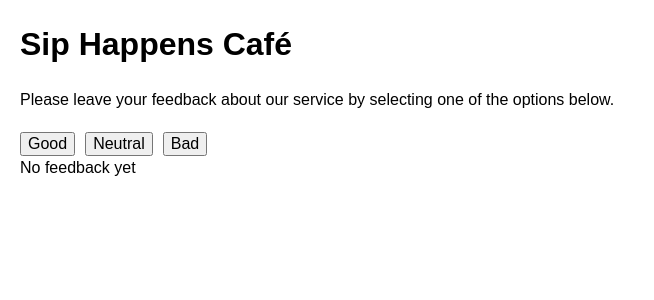
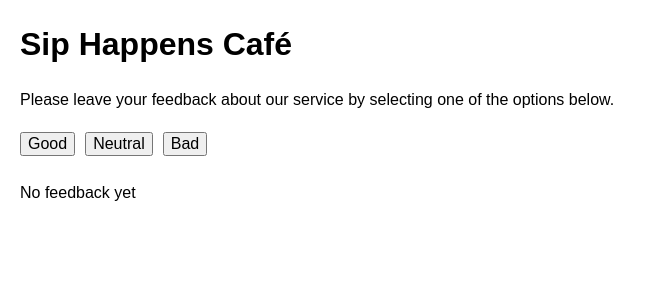
Before and after one commit to atremat/goit-react-hw-02, a React (Vite) app: page / in a window 1280 px wide. Shown: the top 300 px of the page, without its empty margins (0-654 px from the left). Built offline with nearby package versions, Linux system fonts and the light colour scheme.

Commit message:
css fixed

```diff
--- a/src/components/Notification/Notification.module.css
+++ b/src/components/Notification/Notification.module.css
@@ -0,0 +1,3 @@
+.text {
+  margin-top: 25px;
+}
```
